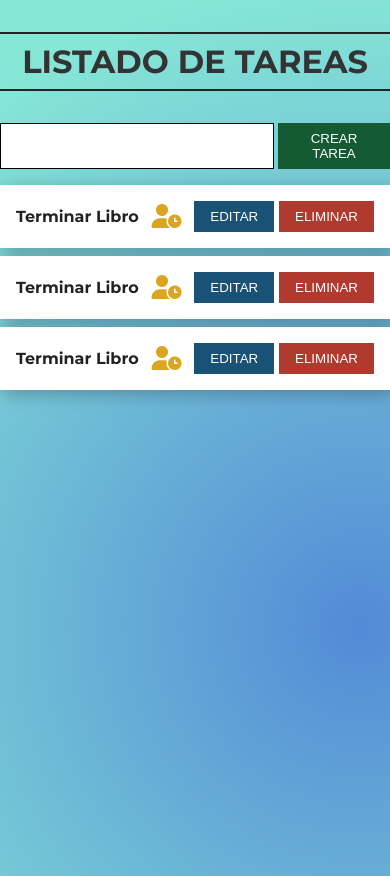
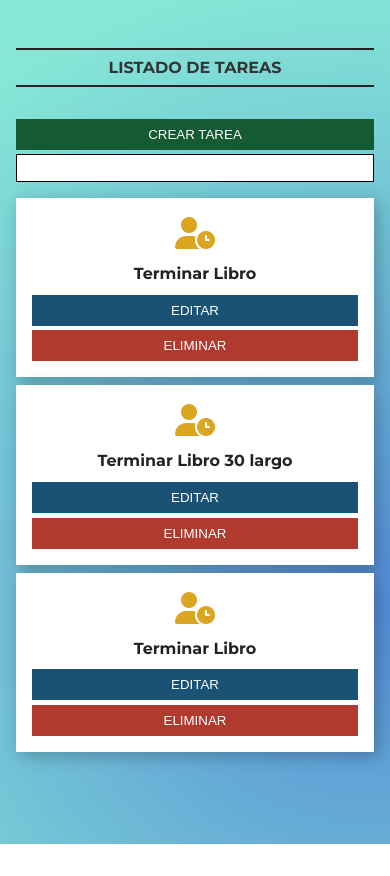
Before and after one commit to JKmoises/listado-tareas, a React (Create React App) app: page / in a window 390 px wide. After the commit the page ends 844 px from the top, so only its background shows below. Built offline with nearby package versions, Linux system fonts and the light colour scheme.

Commit message:
Responsive Design de app completada

```diff
--- a/src/App.js
+++ b/src/App.js
@@ -3,7 +3,7 @@ import { TaskList } from "./components/TaskList";
 
 function App() {
   return (
-    <div className="container">
+    <div className="container section">
       <h1 className="section-title">Listado de tareas</h1>
       <InputTask />
       <TaskList />
--- a/src/components/TaskList.jsx
+++ b/src/components/TaskList.jsx
@@ -17,7 +17,7 @@ export const TaskList = () => {
       </article>
 
       <article className="task section box-shadow-1">
-        <p className="task-name">Terminar Libro</p>
+        <p className="task-name">Terminar Libro 30 largo</p>
 
         <span className="task-state" title="Terminar tarea">
           <i className="fas fa-user-clock"></i>
--- a/src/scss/base/_mixins.scss
+++ b/src/scss/base/_mixins.scss
@@ -1,5 +1,7 @@
+@use 'variables' as v;
+
 @mixin mobile {
-  @media (min-width: v.$telefono) {
+  @media (min-width: v.$mobile) {
     @content;
   }
 }
--- a/src/scss/base/_reseteo.scss
+++ b/src/scss/base/_reseteo.scss
@@ -1,5 +1,6 @@
 /* Reseteo */
 @use 'variables' as v;
+@use 'mixins' as m;
 
 html {
   box-sizing: border-box;
@@ -33,8 +34,13 @@ a:hover {
 
 h1 {
   margin: 0;
-  font-size: 2rem;
+  font-size: 1rem;
+
+  @include m.mobile{
+    font-size: 2rem;
+  }
 }
+
 
 h2 {
   margin: 0;
--- a/src/scss/base/_variables.scss
+++ b/src/scss/base/_variables.scss
@@ -6,6 +6,7 @@ $thirdColor: #1A5276;
 $thirdAlphaColor: rgba(26, 82, 118,.75);
 $whiteColor: #FFFFFF;
 $blackColor: #000000;
+$yellowColor: #daa520;
 $linkColor: #509EE3;
 $titleColor: #333333;
 $textColor: #222222;
@@ -13,6 +14,6 @@ $textColor: #222222;
 $font: 'Montserrat', sans-serif;
 $maxWidth: 600px;
 
-$telefono: 480px;
+$mobile: 480px;
 $tablet: 768px;
 $desktop: 1024px;
--- a/src/scss/layout/_tasks.scss
+++ b/src/scss/layout/_tasks.scss
@@ -3,8 +3,13 @@
 
 .input-task-container{
   display: flex;
+  flex-direction: column-reverse;
   gap: .25rem;
   justify-content: center;
+
+  @include m.mobile {
+    flex-direction: row;
+  }
 
   .input-task{
     flex: 1;
@@ -32,35 +37,73 @@
 
   .task{
     display: inherit;
+    gap: .5rem;
+    flex-direction: column;
     justify-content: space-between;
     align-items: center;
     background-color: v.$whiteColor;
+
+    @include m.tablet {
+      flex-direction: row;
+      gap: 0;
+    }
+
   }
+
 
   .task-name{
     font-weight: bold;
+    flex: 0 0 50%;
   }
 
   .task-state{
-    font-size: 1.5rem;
-    color: goldenrod;
+    font-size: 2rem;
+    color: v.$yellowColor;
     cursor: pointer;
+     order: -1;
+
+    @include m.mobile {
+      order: 0;
+    }
   }
 }
 
 .acciones{
-   display: flex;
-   gap: .3rem;
+  display: flex;
+  flex-direction: column;
+  gap: .3rem;
+  width: 100%;
+
+  @include m.mobile {
+    flex-direction: row;
+  }
+
+  @include m.tablet {
+    width: auto;
+  }
+
+
   .btn-editar{
     @include m.btn(v.$thirdColor,v.$whiteColor);
+    width: 100%;
+
+    @include m.tablet {
+     width: auto;
+    }
 
     &:hover{
       background-color: v.$thirdAlphaColor;
     }
+
   }
 
   .btn-eliminar{
     @include m.btn(v.$secondColor,v.$whiteColor);
+    width: 100%;
+
+    @include m.tablet {
+     width: auto;
+    }
 
      &:hover{
       background-color: v.$secondAlphaColor;
```
Also changed, not shown: 1 other file (tests, documents, lock files or other folders).
